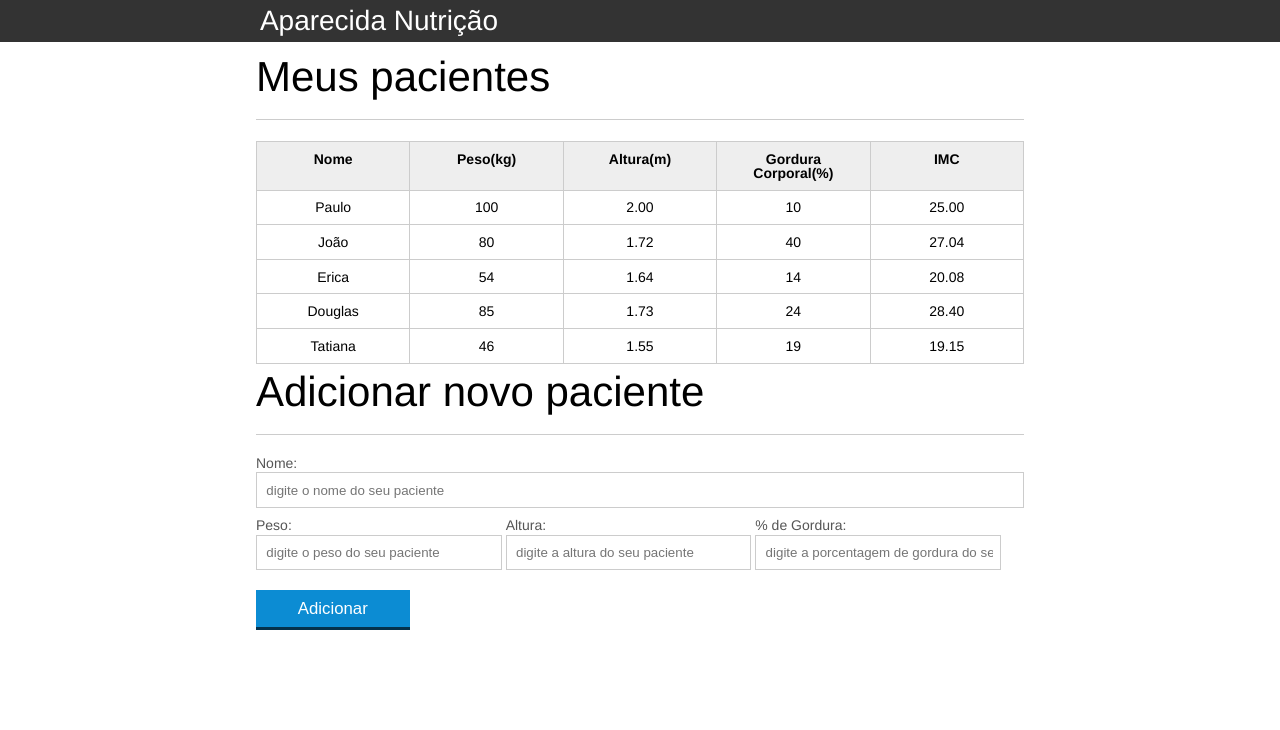
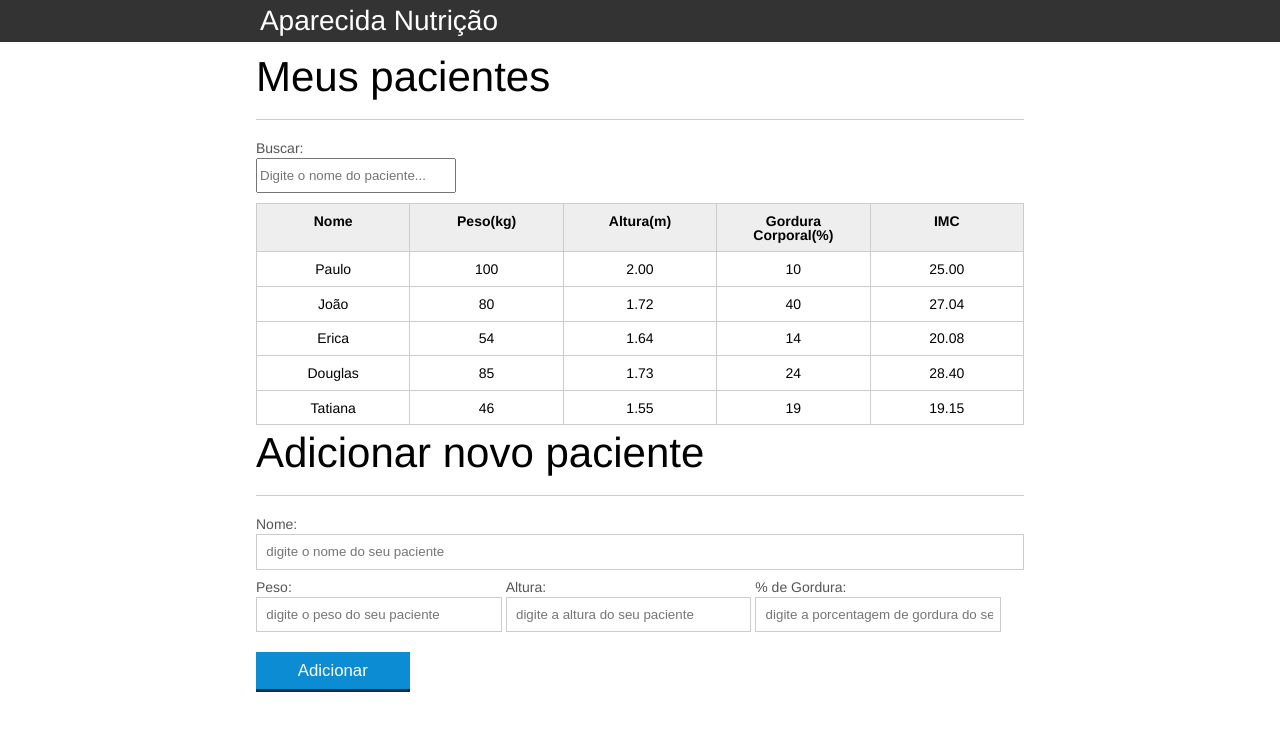
Before and after one commit to DanieruStark/Javascript-inicio, a plain HTML site: page index.html in a window 1280 px wide. Drawn offline with Linux system fonts and the light colour scheme.

Commit message:
foi implementado um campo de busca na tabela

```diff
--- a/css/index.css
+++ b/css/index.css
@@ -145,3 +145,13 @@ button[disabled=disabled], button:disabled {
 	opacity: 0;
 	transition: 0.5s;
 }
+
+#filtrar-tabela{
+	width: 200px;
+	height: 35px;
+	margin-bottom: 10px;
+}
+
+.invisivel{
+	display: none;
+}
--- a/index.html
+++ b/index.html
@@ -20,6 +20,8 @@
 	<main>
 		<section class="container">
 			<h2>Meus pacientes</h2>
+			<label for="filtrar-tabela">Buscar:</label>
+			<input type="text" name="filtro" id="filtrar-tabela" placeholder="Digite o nome do paciente...">
 			<table>
 				<thead>
 					<tr>
@@ -104,6 +106,7 @@
 	<script src="js/calcula-imc.js"></script>
 	<script src="js/form.js"></script>
 	<script src="js/remove-paciente.js"></script>
+	<script src="js/filtra-tabela.js"></script>
 </body>
 
 </html>
```
